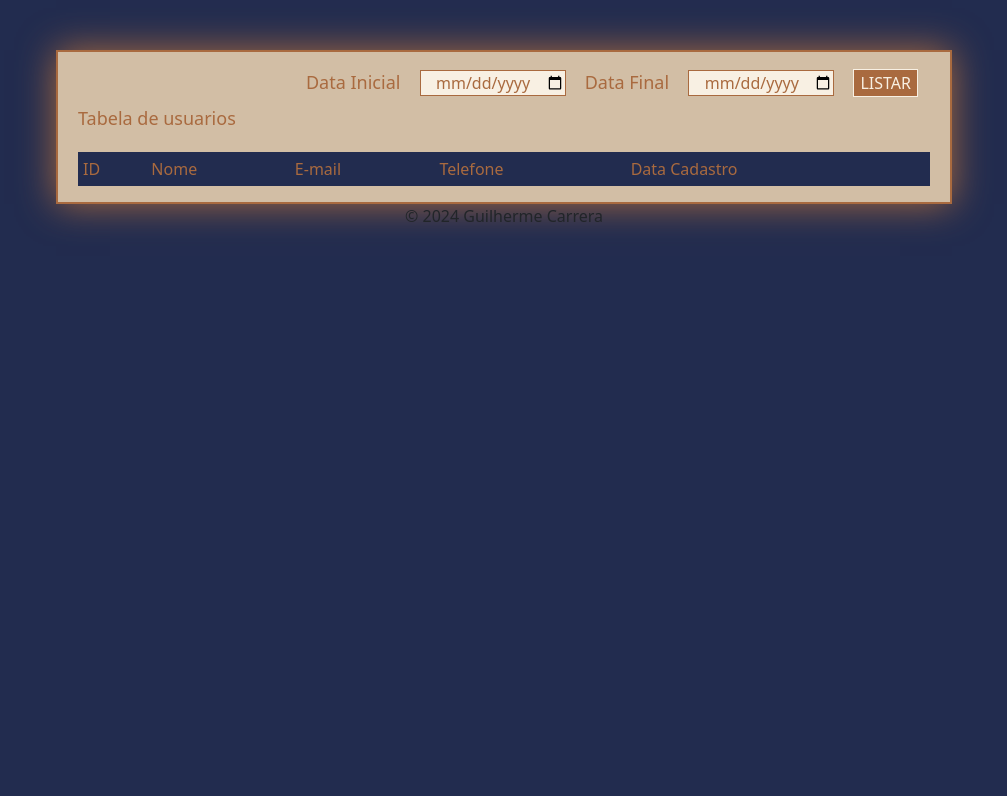
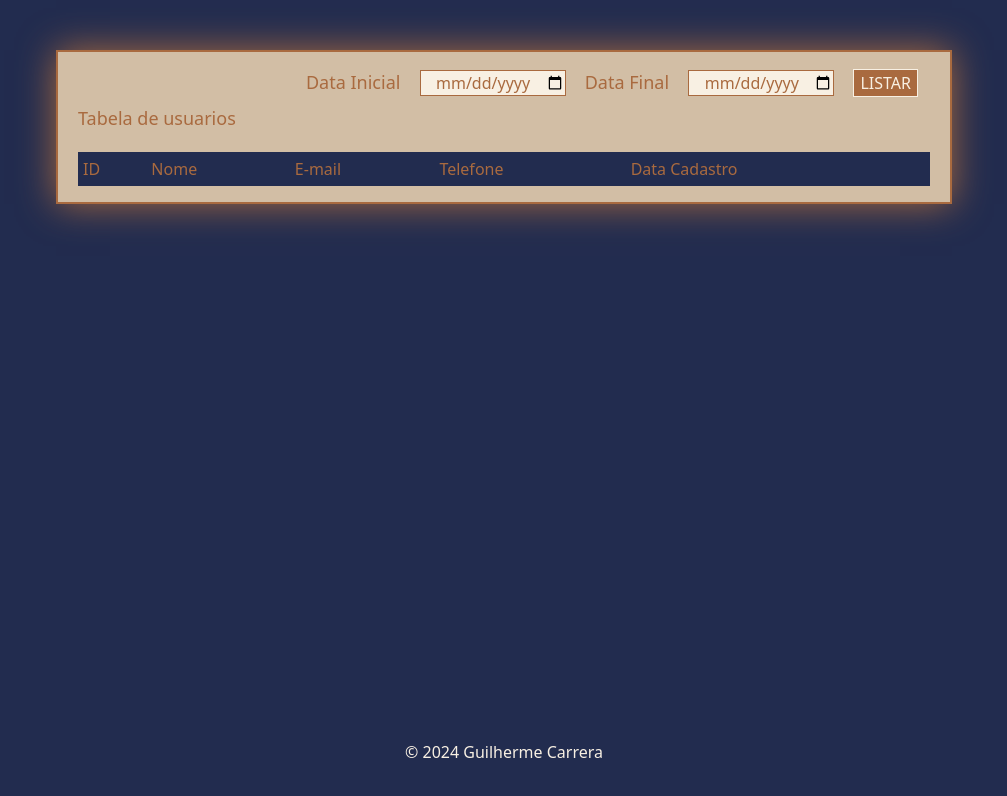
Before and after one commit to guiacc12/tableUserDate, a plain HTML site: page index.html in a window 1280 px wide. Shown: the whole page, without its empty margins (136-1143 px from the left). Drawn offline with nearby package versions, Linux system fonts and the light colour scheme.

Commit message:
Add files via upload

```diff
--- a/styles.css
+++ b/styles.css
@@ -77,3 +77,9 @@ button:hover {
     background-color: #f8f0e3;
     color: #a96a3f;
 }
+
+.copyright{
+    position: fixed;
+    bottom: 20px;
+    color: #f8f0e3;
+}
```
